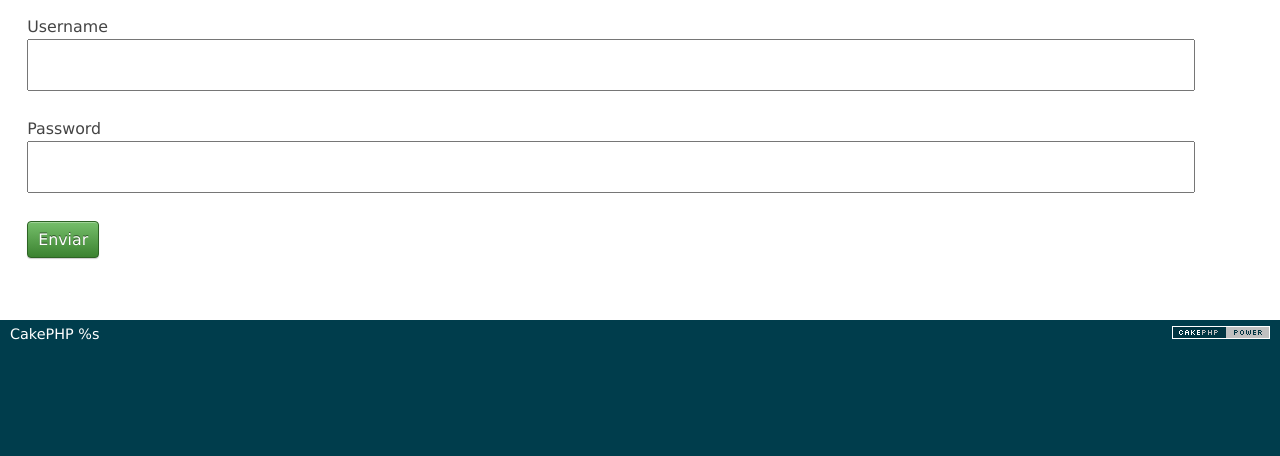
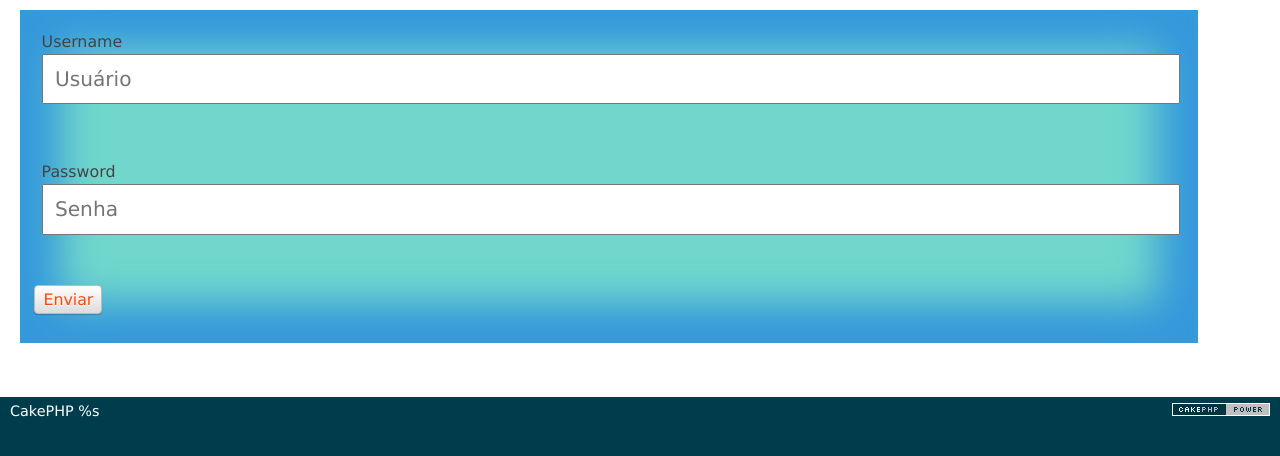
Before and after one commit to BigCouve/blog-in-cakephp, a CakePHP app: the page made by app/View/Users/login.ctp in a window 1280 px wide. Shown: the part 47-503 px from the top of the page. Run offline with PHP 8.4 and a stand-in for CakePHP, Linux system fonts and the light colour scheme; the template is opened without the code that fills it, so the values that code supplies are empty; form fields are guessed from the names that the template uses; some libraries are stand-ins or nearby versions.

Commit message:
YNF: embelezamento facial do login

```diff
--- a/app/View/Layouts/bootstrap.ctp
+++ b/app/View/Layouts/bootstrap.ctp
@@ -49,7 +49,6 @@
     </style>
     <link rel="stylesheet" type="text/css" href="/app/webroot/css/PostsList.css" media="screen" />
 
-
   </head>
 
   <body>
--- a/app/View/Users/login.ctp
+++ b/app/View/Users/login.ctp
@@ -1,55 +1,44 @@
 <!--app/View/Users/login.ctp !-->
+<link rel="stylesheet" type="text/css" href="/app/webroot/css/Userslogin.css" media="screen" />
 
+<?php echo $this->Flash->render('auth'); ?>
+<?php echo $this->Form->create('User');?>
 
-<?php
-//$this->extend('/Posts/index');
-//$this->start('headss'); ?>
-  <!--<h1>ACHA, PORRA</h1>-->
-<?php //$this->end(); ?>
+<div class="container jumbotron jumbotron-fluid jumbotron-fluid-hover col-md-6 col-md-offset-3 ">
+  <div class="form-group">
+    <?php
+    //echo $this->Form->input('username'); // No div, no label
 
-<!-- Botão que abre modal
-<button type="button" class="btn btn-default" data-toggle="modal" data-target="#exampleModal">
-    Entrar (modal)
-  </button>
--->
+    echo $this->Form->input(
+      'username',
+      array(
+      'type' => 'text',
+      'class' => 'form-control',
+      'id' =>'UserLogin',
+      'placeholder' => 'Usuário',
+      )
+    );?>
 
-<!-- Modal
-<div class="modal fade" id="exampleModal" tabindex="-1" role="dialog" aria-labelledby="exampleModalLabel" aria-hidden="true">
-  <div class="modal-dialog" role="document">
-    <div class="modal-content">
-      <div class="modal-header">
-        <h4 class="modal-title" id="titleModalLogin">Por favor, insira seu usuário e senha</h4>
-        <button type="button" class="close" data-dismiss="modal" aria-label="Close">
-          <span aria-hidden="true">&times;</span>
-        </button>
-      </div>
-      <div class="modal-body">
-        <div class="users form">
-            <?php echo $this->Flash->render('auth'); ?>
-            <?php echo $this->Form->create('User'); ?>
-                <fieldset>
-                    <?php echo $this->Form->input('username');
-                    echo $this->Form->input('password');
-                ?>
-                </fieldset>
+  </div>
+  <div class="form-group">
+    <!--<input type="password" class="form-control" id="PasswordLogin" placeholder="Senha" > -->
+    <?php
+    //echo $this->Form->input('password'); // No div, no label
 
-            </div>
-      </div>
-      <div class="modal-footer">
-      <div class="submit">
-      <input class = "btn btn-primary" type="submit" value="Entrar" />
-      </div>
-      </form>
-      <?php echo $this->fetch('body')?>
-      </div>
-    </div>
+    echo $this->Form->input(
+      'password',
+      array(
+      'type' => 'password',
+      'class' => 'form-control',
+      'id' =>'PasswordLogin',
+      'placeholder' => 'Senha',
+      )
+    );?>
+
+  </div>
+  <div class="form-group">
+    <input class="btn" id = "ss" type="submit" value="Enviar" >
   </div>
 </div>
--->
 
-<?php echo $this->Flash->render('auth'); ?>
-<?php echo $this->Form->create('User'); ?>
-<?php echo $this->Form->input('username');
-  echo $this->Form->input('password');
-?>
-<?php echo $this->Form->end('Enviar');?>
+</form>
--- /dev/null
+++ b/app/webroot/css/UsersLogin.css
@@ -0,0 +1,19 @@
+@charset "utf-8";
+
+.jumbotron-fluid{
+    background-color: #71D7CC;
+    border-color: #3498db;
+    color: #fff;
+    box-shadow: 0 0 40px 40px #3498db inset, 0 0 0 0 #3498db;
+    -webkit-transition: all 150ms ease-in-out;
+    transition: all 150ms ease-in-out;
+}
+
+.jumbotron-fluid:hover {
+    box-shadow: 0 0 10px 0 #3498db inset, 0 0 10px 4px #3498db;
+}
+
+#ss {
+    background-color: orange;
+    color: orangered;
+}
```
Also changed, not shown: 17 other files.
